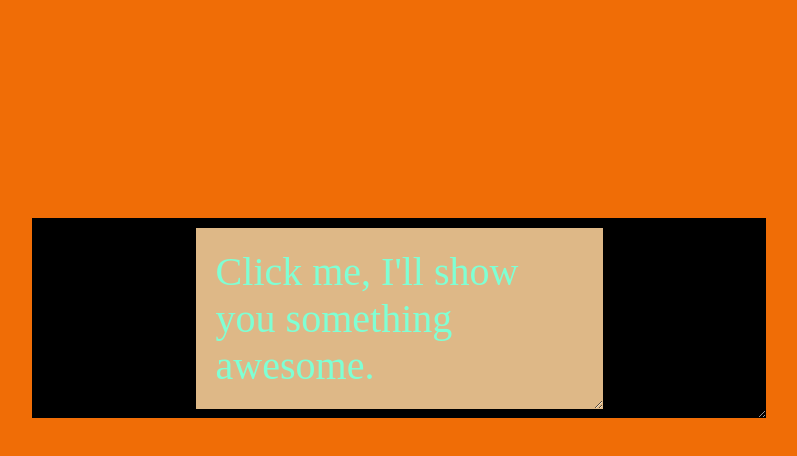
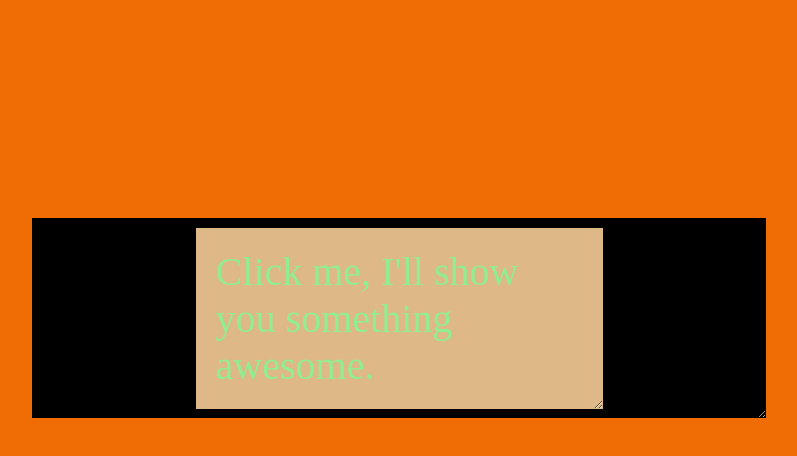
Before and after one commit to FrancoIC/Tests, a plain HTML site: page index.html in a window 1280 px wide. In both pictures the pointer is over the element "Click me, I'll show you something awesome.". Shown: the whole page, without its empty margins (266-1063 px from the left). Drawn offline with Linux system fonts and the light colour scheme.

Commit message:
Add files via upload

```diff
--- a/BTN.css
+++ b/BTN.css
@@ -32,7 +32,7 @@ main div {
 
 div:hover {
 	cursor: pointer;
-	color: #7fffd4;
+	color: #90ee90;
 	background: #deb887;
 }
 
```
